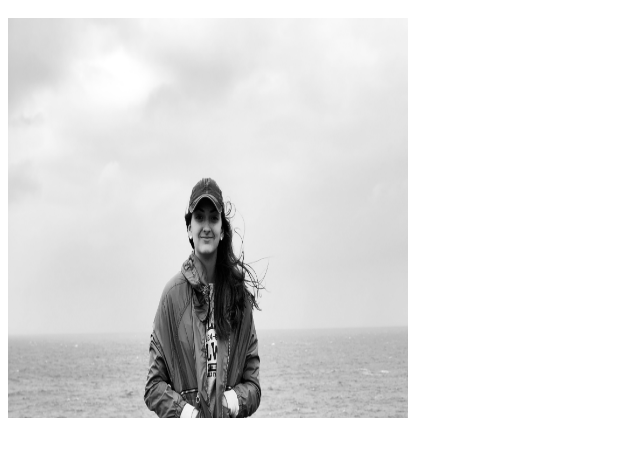
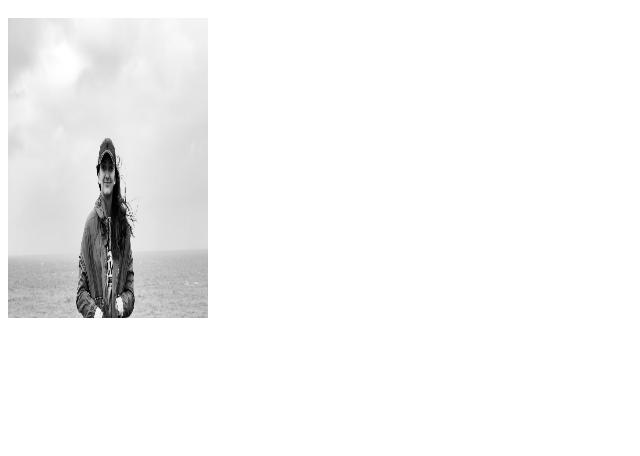
Before and after one commit to sperez1312/sperez1312.github.io, a plain HTML site: page index.html in a window 1280 px wide. Shown: the part 48-504 px from the top of the page, without its empty margins (0-640 px from the left). Drawn offline with Linux system fonts and the light colour scheme.

Commit message:
Update index.html

```diff
--- a/index.html
+++ b/index.html
@@ -1,6 +1,6 @@
 <html>
     <h1>Sabrina's Portfolio</h1>
     <img src="./IMG_1334.jpg"
-         width= "400"
-         height = "400" />
+         width= "200"
+         height = "300" />
 </html>
```
